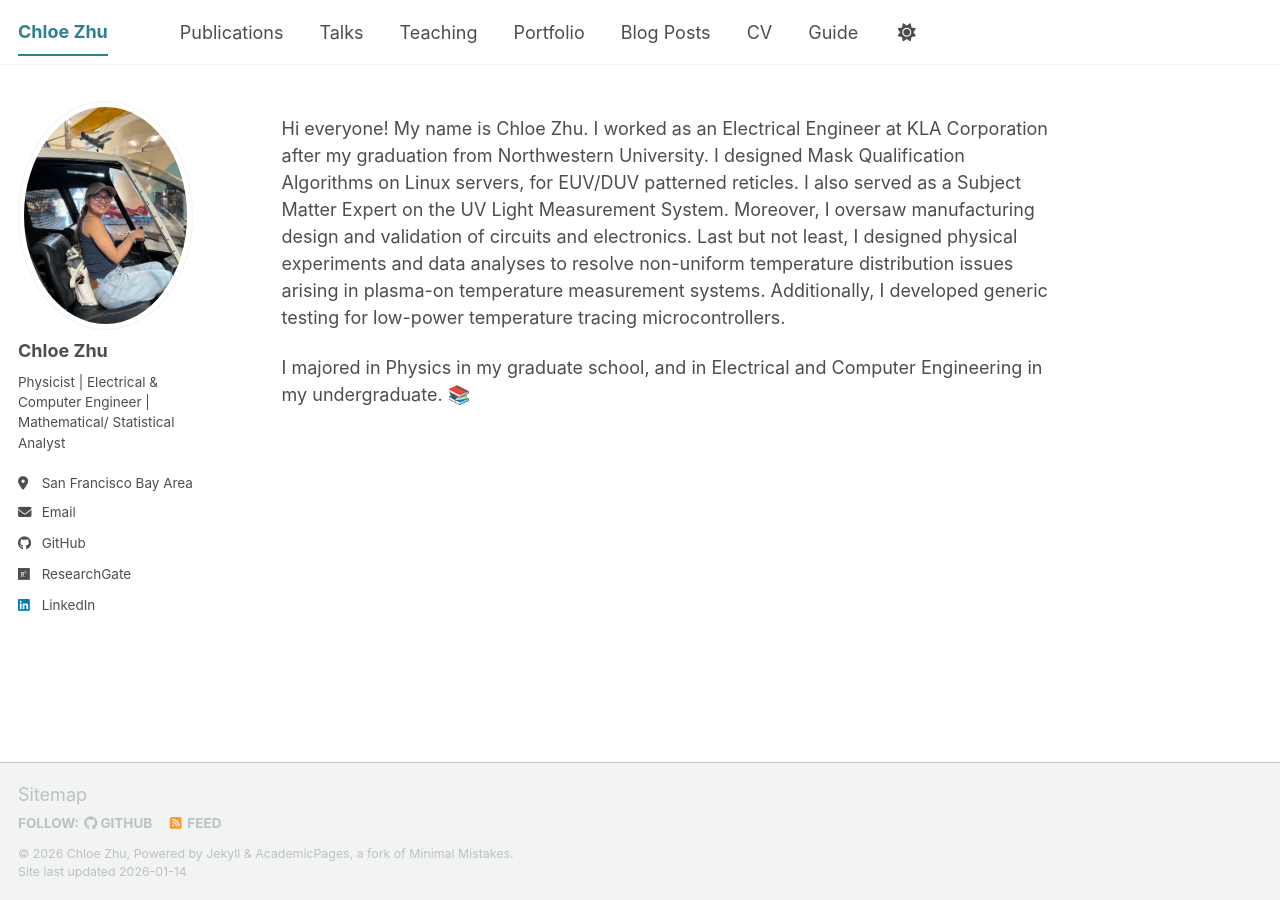
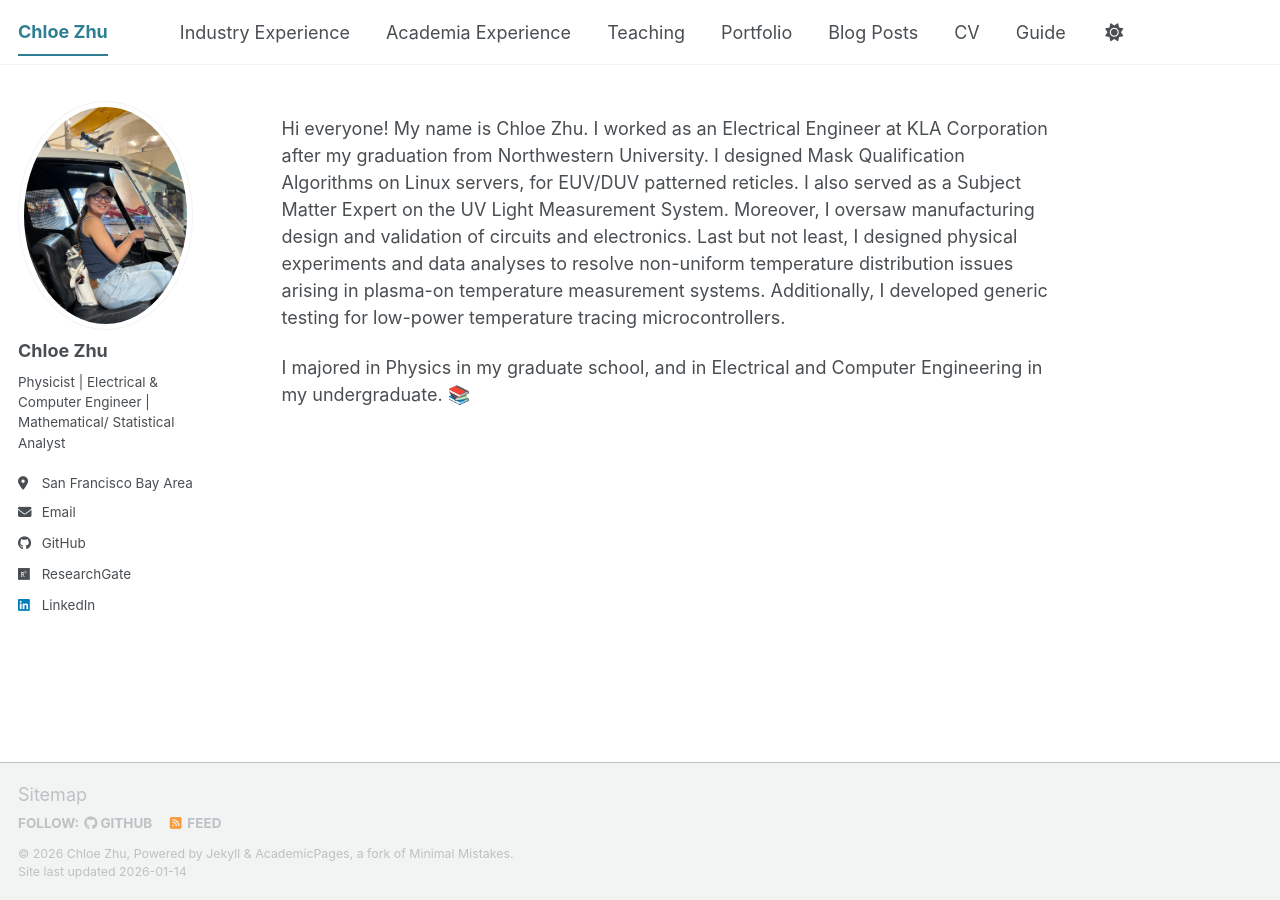
Before and after one commit to ChloeZhu1/ChloeZhu1.github.io, a Jekyll site: the page built from _pages/about.md, in a window 1280 px wide. Built offline with Jekyll 4.4.1, drawn with Linux system fonts in a browser that asks for light colours; a script bundle is joined from its source files by our own code; library files that are not in the unit come from our copies.

Commit message:
Update navigation titles for publications and talks

```diff
--- a/_data/navigation.yml
+++ b/_data/navigation.yml
@@ -8,10 +8,10 @@
 #      Markdown formatted page while the second is generated using JSON.
 
 main:
-  - title: "Publications"
+  - title: "Industry Experience"
     url: /publications/
 
-  - title: "Talks"
+  - title: "Academia Experience"
     url: /talks/
 
   - title: "Teaching"
```
